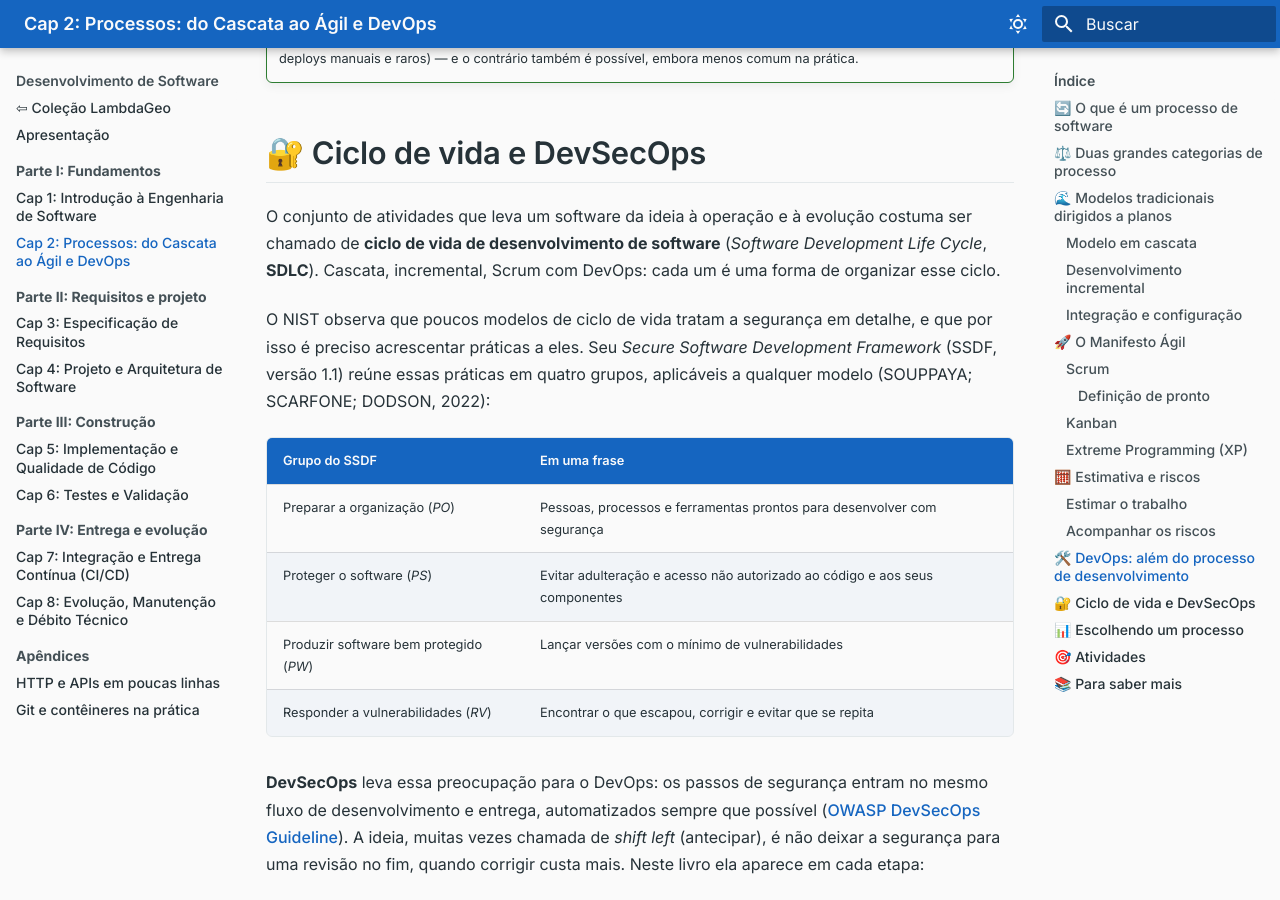
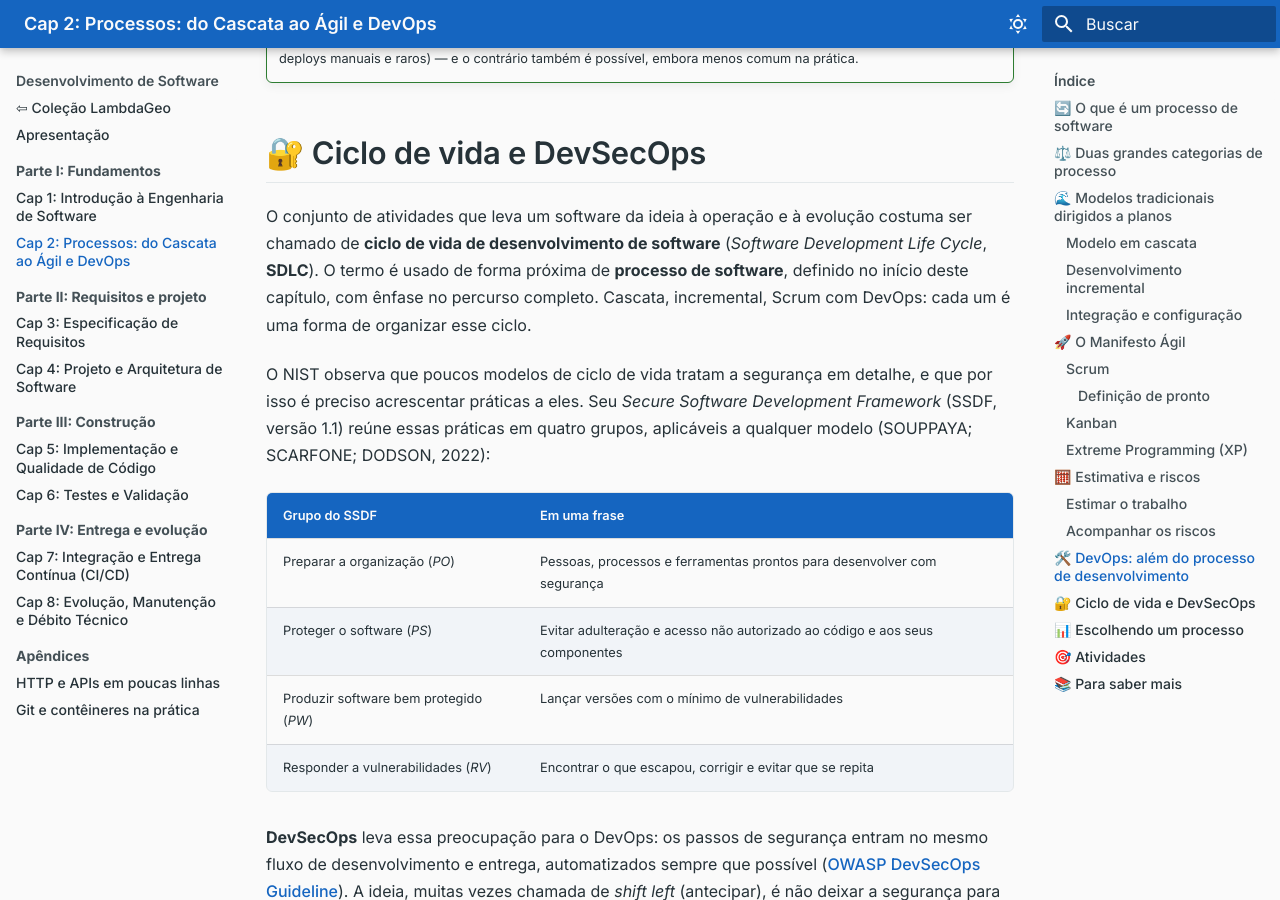
Before and after one commit to lambdageo-edu/book-engenharia-de-software, an MkDocs documentation site: the page built from docs/capitulos/02_processos_desenvolvimento.md, in a window 1280 px wide and 900 px high, scrolled down 9594 px. Built offline with MkDocs 1.6.1 and Material for MkDocs 9.7.7, drawn with Linux system fonts in a browser that asks for light colours; some of the changed text lies outside the part shown.

Commit message:
Costura dos conteúdos novos: DevSecOps, sequência de análise e Compose
Índice cita ciclo de vida e DevSecOps; cap. 2 relaciona SDLC e processo
de software e esclarece o rascunho do SSDF 1.2; cap. 3 liga a sequência
de análise à concorrência; cap. 8 remete ao SSDF do cap. 2; apêndice
reescreve a dica do WSL.

Co-Authored-By: Claude Sonnet 5.5 <noreply@anthropic.com>
Claude-Session: https://claude.ai/code/session_012bE8URAXDT9a1qc7U92QJo

```diff
--- a/docs/capitulos/02_processos_desenvolvimento.md
+++ b/docs/capitulos/02_processos_desenvolvimento.md
@@ -200,7 +200,7 @@ Relatórios anteriores a 2025 agrupavam as organizações em faixas de desempenh
 
 ## 🔐 Ciclo de vida e DevSecOps
 
-O conjunto de atividades que leva um software da ideia à operação e à evolução costuma ser chamado de **ciclo de vida de desenvolvimento de software** (*Software Development Life Cycle*, **SDLC**). Cascata, incremental, Scrum com DevOps: cada um é uma forma de organizar esse ciclo.
+O conjunto de atividades que leva um software da ideia à operação e à evolução costuma ser chamado de **ciclo de vida de desenvolvimento de software** (*Software Development Life Cycle*, **SDLC**). O termo é usado de forma próxima de **processo de software**, definido no início deste capítulo, com ênfase no percurso completo. Cascata, incremental, Scrum com DevOps: cada um é uma forma de organizar esse ciclo.
 
 O NIST observa que poucos modelos de ciclo de vida tratam a segurança em detalhe, e que por isso é preciso acrescentar práticas a eles. Seu *Secure Software Development Framework* (SSDF, versão 1.1) reúne essas práticas em quatro grupos, aplicáveis a qualquer modelo (SOUPPAYA; SCARFONE; DODSON, 2022):
 
```
Also changed, not shown: other parts of docs/capitulos/02_processos_desenvolvimento.md (+1 -1 lines), docs/apendices/git_conteineres.md (+1 -1 lines), docs/capitulos/03_especificacao_requisitos.md (+1 -1 lines), docs/capitulos/08_evolucao_manutencao.md (+1 -1 lines), docs/index.md (+1 -1 lines).
